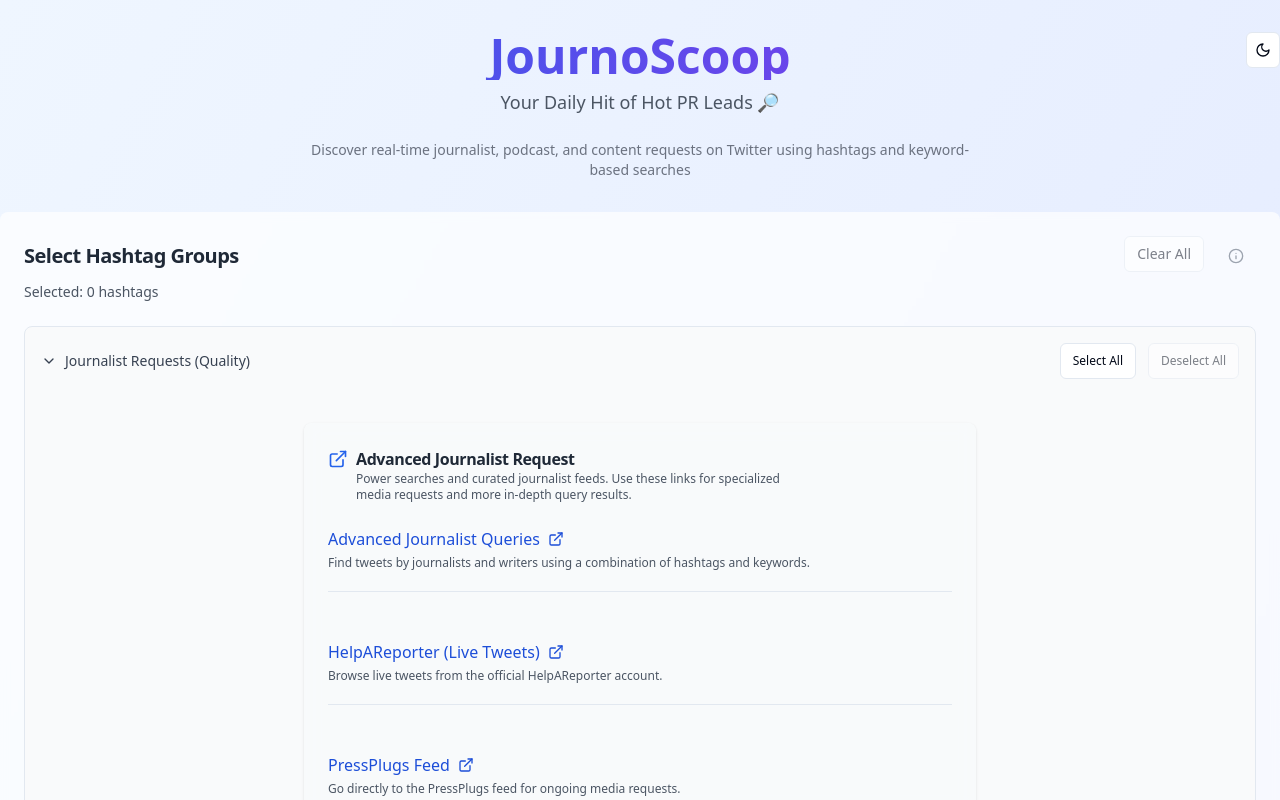
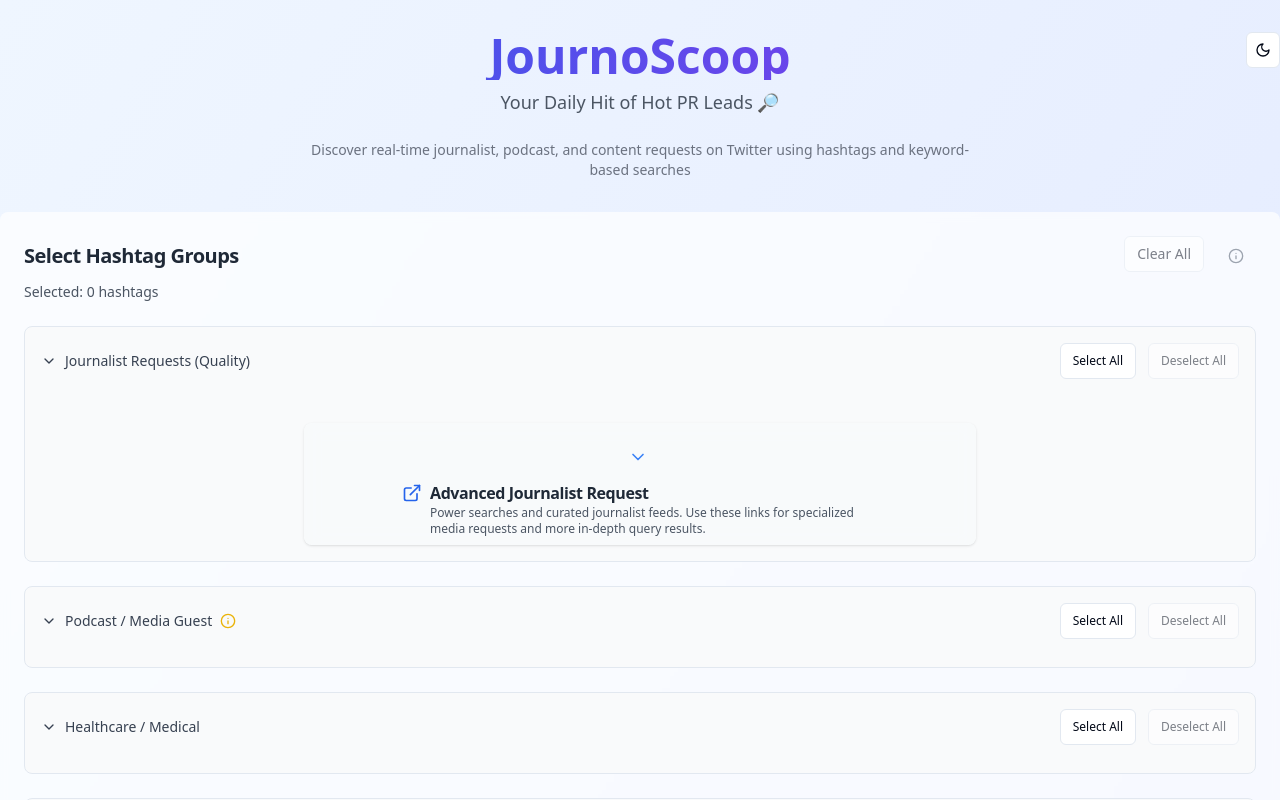
Before and after one commit to aliubaid-ux/scoop-the-leads-now, a React (Vite) app: page / in a window 1280 px wide. Shown: the top 800 px of the page. Built offline with nearby package versions, Linux system fonts and the light colour scheme.

Commit message:
Refactor Advanced Journalist Request section
Convert the Advanced Journalist Request section into a collapsible dropdown, mirroring the style of the Journalist Request section for improved UI consistency and usability.

```diff
--- a/src/components/AdvancedJournalistRequest.tsx
+++ b/src/components/AdvancedJournalistRequest.tsx
@@ -1,6 +1,7 @@
 
+import { useState } from "react";
 import { Card, CardHeader, CardTitle, CardContent, CardDescription } from "@/components/ui/card";
-import { ExternalLink } from "lucide-react";
+import { ExternalLink, ChevronDown, ChevronUp } from "lucide-react";
 import { Separator } from "@/components/ui/separator";
 
 const advSearches = [
@@ -22,11 +23,23 @@ const advSearches = [
 ];
 
 export function AdvancedJournalistRequest() {
+  const [expanded, setExpanded] = useState(false);
+
   return (
     <Card className="shadow border-0 bg-slate-50/80 dark:bg-gray-900/75 backdrop-blur max-w-2xl mx-auto">
-      <CardHeader className="pb-2">
+      <CardHeader
+        onClick={() => setExpanded((v) => !v)}
+        className="pb-2 cursor-pointer flex items-center gap-2 select-none hover:bg-blue-50/70 dark:hover:bg-blue-950/30 transition rounded-t"
+        style={{ userSelect: "none" }}
+        aria-expanded={expanded}
+      >
+        {expanded ? (
+          <ChevronUp className="h-5 w-5 text-blue-500 dark:text-blue-300 mr-1" />
+        ) : (
+          <ChevronDown className="h-5 w-5 text-blue-500 dark:text-blue-300 mr-1" />
+        )}
         <div className="flex items-start gap-2">
-          <ExternalLink className="h-5 w-5 mt-0.5 text-blue-600 dark:text-blue-300" />
+          <ExternalLink className="h-5 w-5 mt-0.5 text-blue-600 dark:text-blue-300 flex-shrink-0" />
           <div>
             <CardTitle className="text-base font-semibold text-gray-800 dark:text-gray-100">
               Advanced Journalist Request
@@ -37,7 +50,9 @@ export function AdvancedJournalistRequest() {
           </div>
         </div>
       </CardHeader>
-      <CardContent className="space-y-0 p-0">
+      <CardContent className={`p-0 overflow-hidden transition-all duration-300 ${expanded ? "max-h-[1000px] opacity-100" : "max-h-0 opacity-0"}`}>
+        {expanded && (
+          <div>
             {advSearches.map((search, i) => (
               <div
                 key={search.label}
@@ -60,6 +75,8 @@ export function AdvancedJournalistRequest() {
                 )}
               </div>
             ))}
+          </div>
+        )}
       </CardContent>
     </Card>
   );
```
Lines whose indentation alone changed are shown as unchanged.
